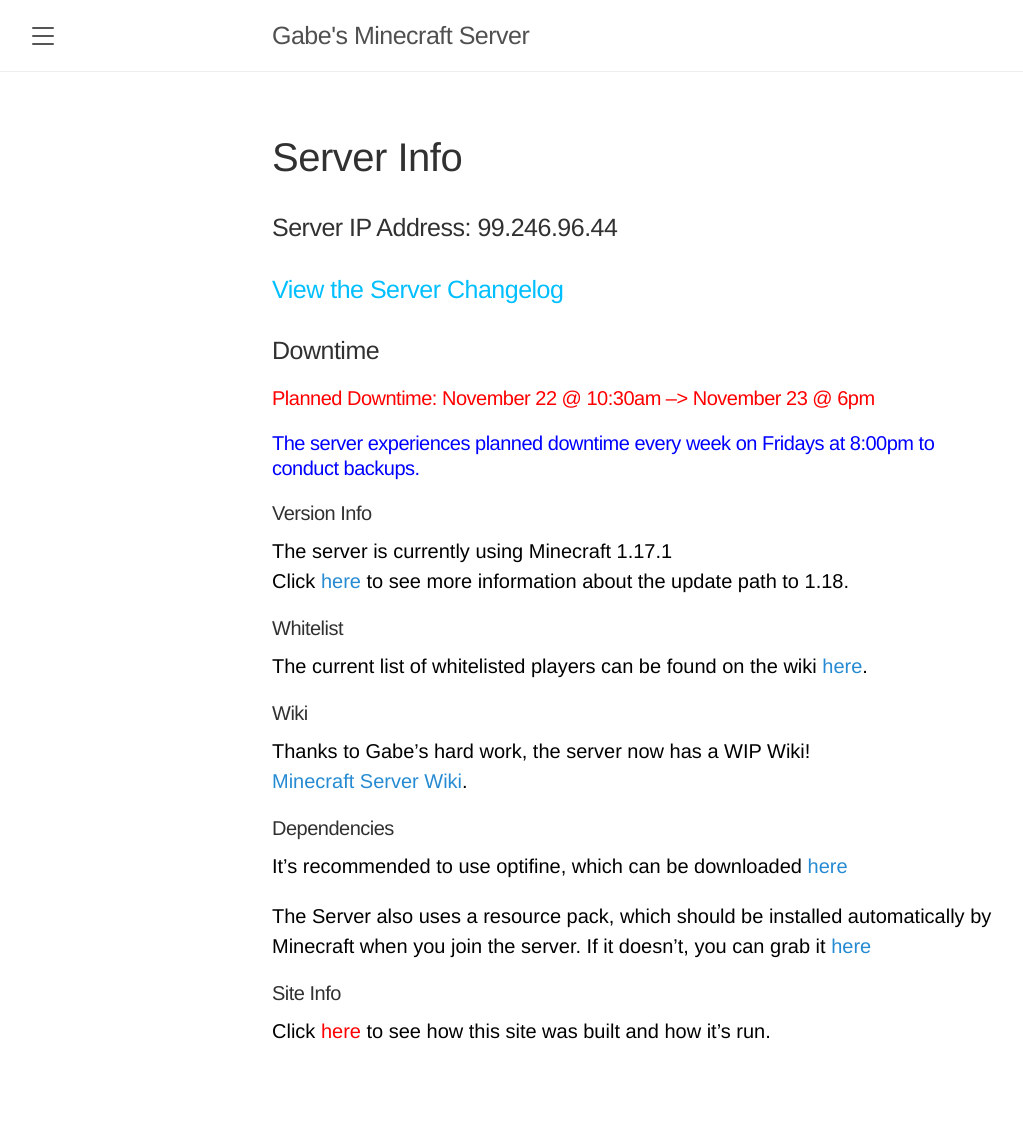
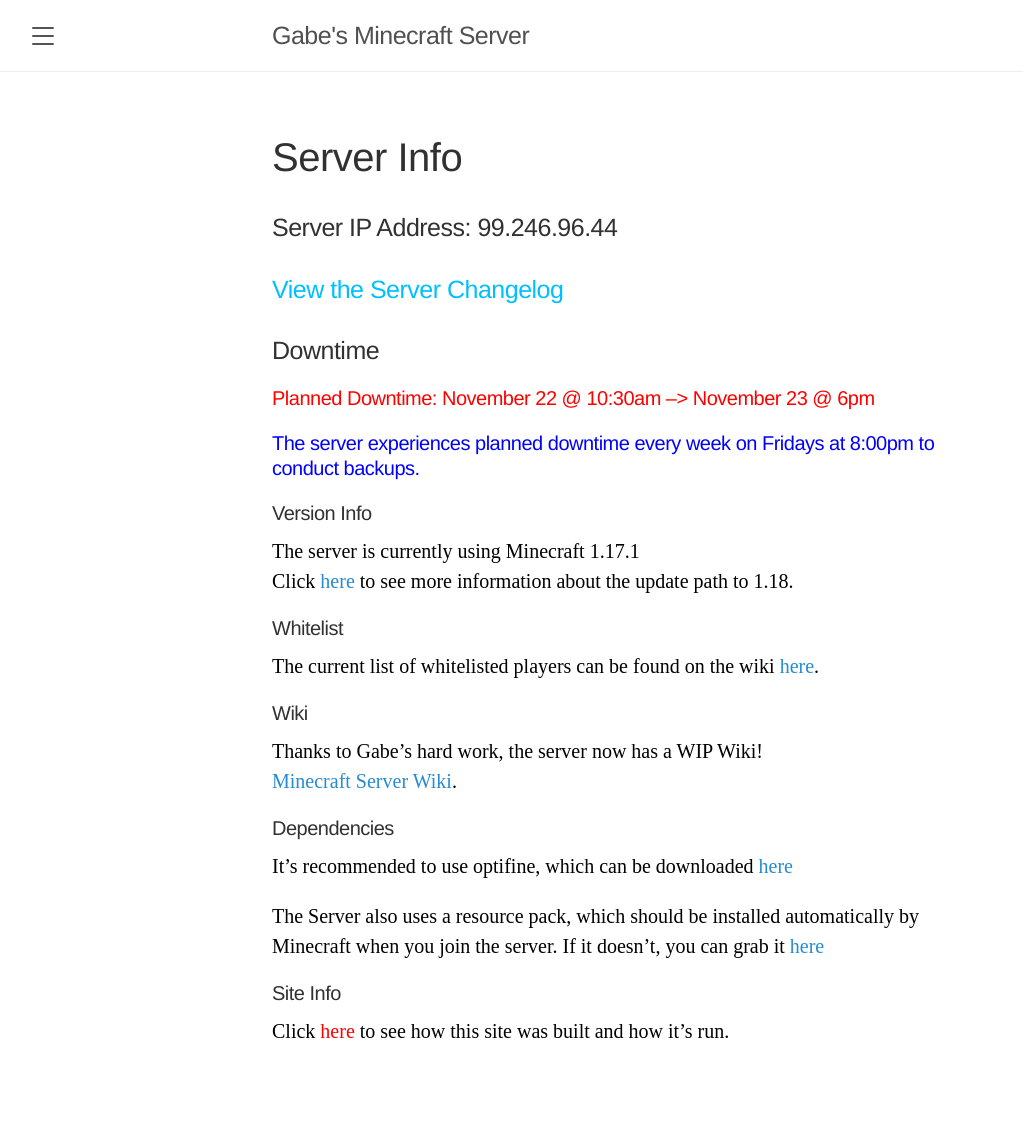
Before and after one commit to thequeenofclubs/MinecraftServer, a Jekyll site: the page built from README.md, in a window 1280 px wide. Shown: the whole page, without its empty margins (8-1031 px from the left). Built offline with Jekyll 4.4.1, drawn with Linux system fonts in a browser that asks for light colours; our own code applies the rules of GitHub Pages for plain Markdown files.

Commit message:
Changed font to SF Pro

```diff
--- a/public/css/lanyon.css
+++ b/public/css/lanyon.css
@@ -41,11 +41,11 @@
 }
 
 html {
-  font-family: "Helvetica Neue", serif;
+  font-family: "SF Pro", serif;
 }
 
 h1, h2, h3, h4, h5, h6 {
-  font-family: "Helvetica Neue", Helvetica, Arial, sans-serif;
+  font-family: "SF Pro", Helvetica, Arial, sans-serif;
   font-weight: 400;
   color: #313131;
   letter-spacing: -.025rem;
@@ -148,7 +148,7 @@
   width: 14rem;
   visibility: hidden;
   overflow-y: auto;
-  font-family: "Helvetica Neue", Helvetica, Arial, sans-serif;
+  font-family: "SF Pro", Helvetica, Arial, sans-serif;
   font-size: .875rem; /* 15px */
   color: rgba(255,255,255,.6);
   background-color: #202020;
@@ -363,7 +363,7 @@
   overflow: hidden; /* clearfix */
   margin-left: -1rem;
   margin-right: -1rem;
-  font-family: "PT Sans", Helvetica, Arial, sans-serif;
+  font-family: "SF Pro", Helvetica, Arial, sans-serif;
   color: #ccc;
   text-align: center;
 }
--- a/public/css/poole.css
+++ b/public/css/poole.css
@@ -48,7 +48,7 @@
 }
 
 html {
-  font-family: "Helvetica Neue", Helvetica, Arial, sans-serif;
+  font-family: "SF Pro", Helvetica, Arial, sans-serif;
   font-size: 16px;
   line-height: 1.5;
 }
```
